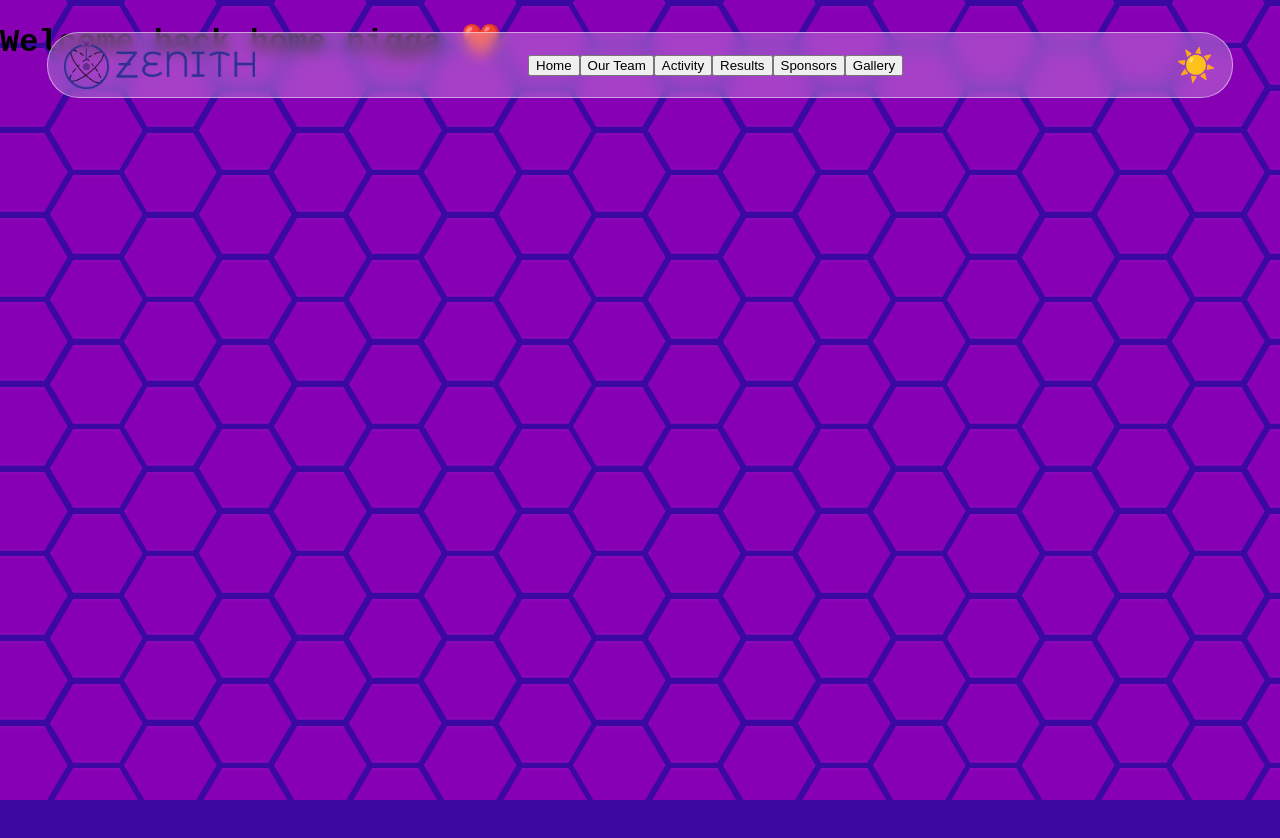
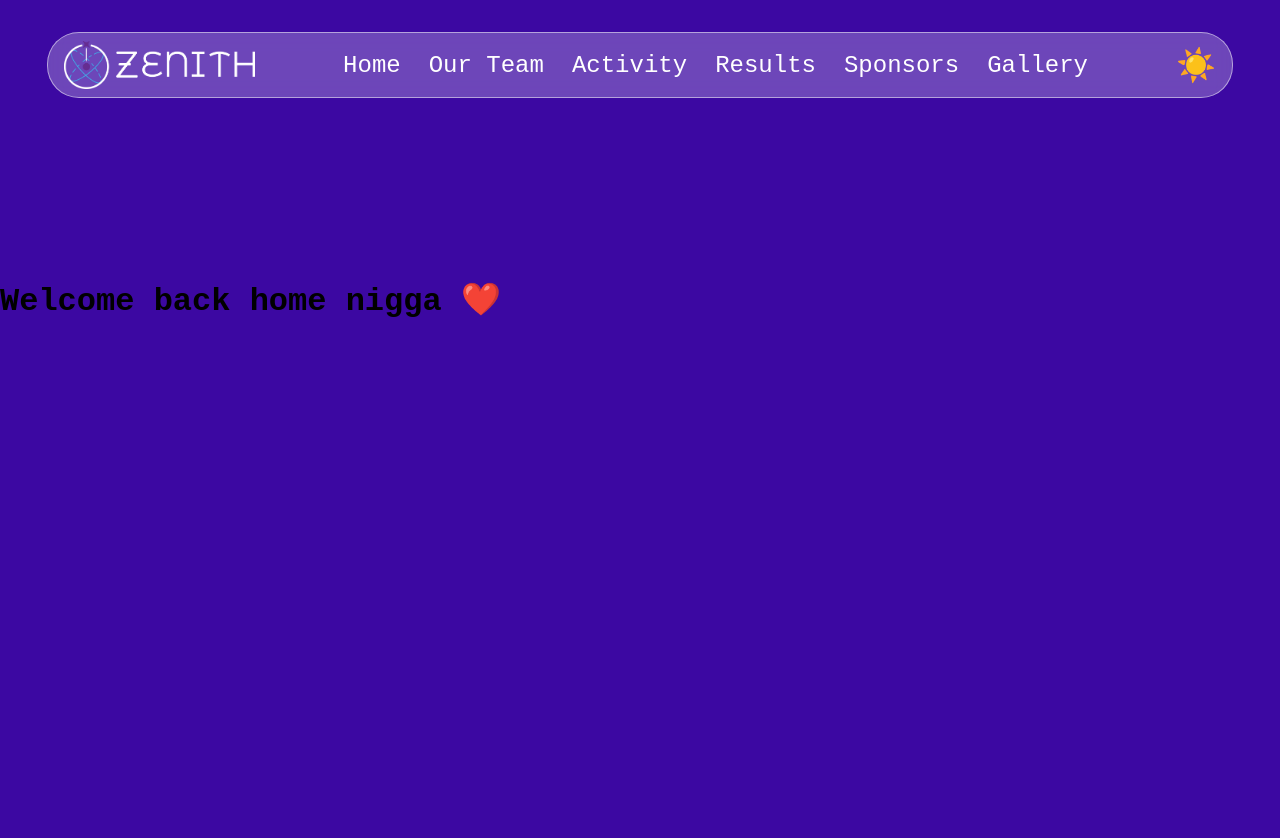
Before and after one commit to T-Flex09/Project-Zoo-Redesign, a React (Vite) app: page /home in a window 1280 px wide. Shown: the top 838 px of the page. After the commit the page ends 800 px from the top, so only its background shows below. Built offline with nearby package versions, Linux system fonts and the light colour scheme.

Commit message:
i hate fading images

```diff
--- a/src/Navbar/Navbar.module.css
+++ b/src/Navbar/Navbar.module.css
@@ -21,8 +21,14 @@ nav {
 }
 
 .logo {
+    transition: opacity 0.3s ease;
+    opacity: 1;
+    width: auto;
     height: 3rem;
-    width: auto;
+}
+
+.logoFade {
+    opacity: 0;
 }
 
 .themeSwitcher {
@@ -32,4 +38,25 @@ nav {
     padding: 0;
     background: #0000;
     border: none;
+    cursor: pointer;
 }
+
+.linksContainer {
+    display: flex;
+    gap: 1em;
+}
+
+.linksContainer button {
+    font-family: 'Roboto Mono', monospace;
+    color: #fff;
+    font-size: 1.5rem;
+    border: none;
+    background: #0000;
+    transition: 0.3s;
+}
+
+.linksContainer button:hover {
+    transform: scale(1.2);
+    text-decoration: underline;
+    color: #67aaff;
+}
--- a/src/Navbar/Navbar.tsx
+++ b/src/Navbar/Navbar.tsx
@@ -1,27 +1,34 @@
 import styles from './Navbar.module.css';
-import Logo from '/src/assets/Sigla_mov.png';
+import LogoMov from '/src/assets/Sigla_mov.png';
+import LogoAlb from '/src/assets/Sigla_alb.png';
 import {useState} from 'react';
 
 type PageType = 'home' | 'team' | 'activity' | 'results' | 'sponsors' | 'gallery';
 
 interface NavbarProps {
-  setPage: (page: PageType) => void;
+    setPage: (page: PageType) => void;
 }
 
 export default function Navbar({setPage}: NavbarProps) {
-
     let [themeButtonIcon, setThemeButtonIcon] = useState('☀️');
+    let [logo, setLogo] = useState(LogoAlb);
+    const [isFading, setIsFading] = useState(false);
 
     function toggleTheme() {
-        document.documentElement.classList.toggle('light-mode');
-        setThemeButtonIcon(themeButtonIcon == '☀️' ? '🌙' : '☀️');
+        setIsFading(true);
+        setTimeout(() => {
+            document.documentElement.classList.toggle('light-mode');
+            setThemeButtonIcon(prev => prev === '☀️' ? '🌙' : '☀️');
+            setLogo(prev => prev === LogoMov ? LogoAlb : LogoMov);
+            setIsFading(false);
+        }, 300);
     }
 
     return (
         <nav>
-            <img className={styles.logo} src={Logo} onClick={() => setPage('home')}></img>
+            <img className={`${styles.logo} ${isFading ? styles.logoFade : ''}`} src={logo} onClick={() => setPage('home')}></img>
 
-            <div className='linksContainer'>
+            <div className={styles.linksContainer}>
                 <button onClick={() => setPage('home')}>Home</button>
                 <button onClick={() => setPage('team')}>Our Team</button>
                 <button onClick={() => setPage('activity')}>Activity</button>
--- a/src/Pages/Home/Home.tsx
+++ b/src/Pages/Home/Home.tsx
@@ -1,11 +1,9 @@
-import HexGrid from "../../HexGrid/HexGrid";
+// import HexGrid from "../../HexGrid/HexGrid";
 
 export default function Home() {
 
     return (<>
-        <h1>Welcome back home nigga ❤️</h1>
-        <HexGrid />
-
-        <div style = {{marginBottom: "1000px"}}></div>
+        <h1><br/><br/><br/><br/><br/><br/><br/>Welcome back home nigga ❤️</h1>
+        {/* <HexGrid /> */}
     </>);
 }
```
Also changed, not shown: src/assets/Sigla_alb.png (added).
